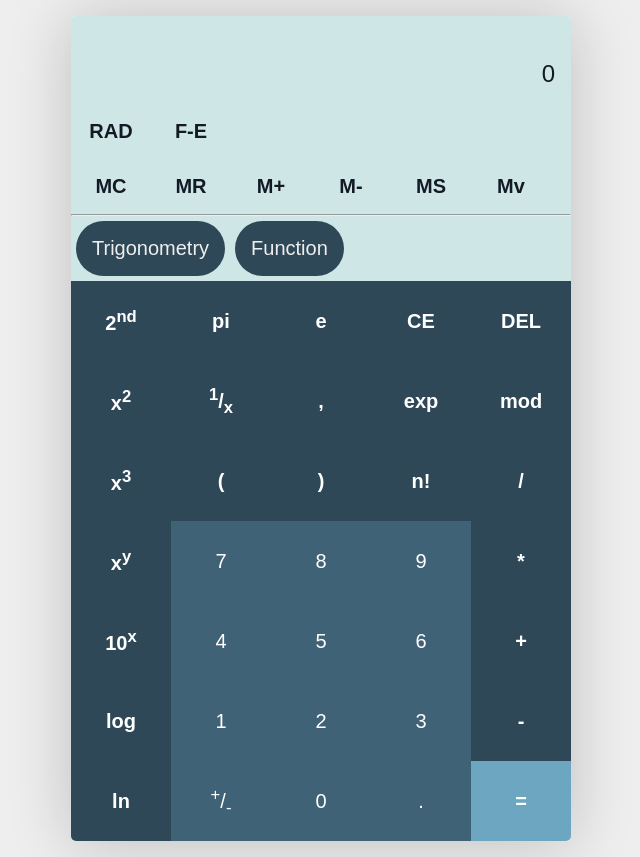
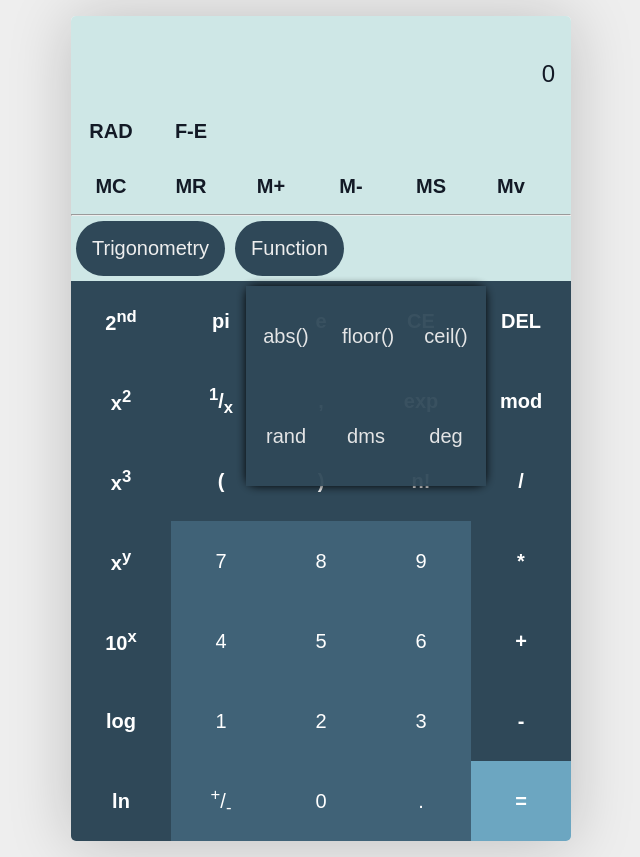
Before and after one commit to AchintyaNigam/SciCalc, a React (Create React App) app: page / in a window 1280 px wide. Both pictures are taken after a click on the button "Function". Shown: the whole page, without its empty margins (319-959 px from the left). Built offline with nearby package versions, Linux system fonts and the light colour scheme; the HTML template or start-up script is replaced by a standard one.

Commit message:
functions UI and functionality added (except dms and deg)

```diff
--- a/src/App.js
+++ b/src/App.js
@@ -13,16 +13,20 @@ function App() {
   const [isTrigoClicked, setTrigoVisibility] = useState(false);
   const [second_press_trigo, setSecond_press_trigo] = useState(false);
   const [hyp_press, setHyp_press] = useState(false);
-  const [func_press, setPress] = useState(false);
+  const [isFuncClicked, setFuncVisibility] = useState(false);
 
-
+  const ops = ['/', '*', '+', '-', '.'];
 
   const handleTrigoClick = () => {
     setTrigoVisibility(!isTrigoClicked);
+    setFuncVisibility(false);
   };
 
-  const ops = ['/', '*', '+', '-', '.'];
-
+  const handleFuncClick = () =>
+  {
+    setFuncVisibility(!isFuncClicked);
+    setTrigoVisibility(false);
+  }
 
   const updateCalc = (value) => {
     // Check if the value is an operator
@@ -47,8 +51,10 @@ function App() {
   };
 
   const display_fix = () =>{
-    if(isTrigoClicked)
+    if(isTrigoClicked && !isFuncClicked)
       setTrigoVisibility(false);
+    else if(isFuncClicked && !isTrigoClicked)
+      setFuncVisibility(false);
   }
 
 
@@ -120,7 +126,9 @@ function App() {
           acsch: (x) => 1 / math.asinh(x),
           acoth: (x) => 1 / math.atanh(x),
 
-
+          abs: (x) => Math.abs(x),
+          floor: (x) => Math.floor(x),
+          ceil: (x) => Math.ceil(x),
       };
       if(calc==="")
         setResult("");
@@ -136,6 +144,15 @@ function App() {
   }
   display_fix();
   }
+
+  const random = () =>
+  {
+    const random = Math.random();
+    setCalc("");
+    setResult(random);
+    display_fix();
+  }
+
 
   const clear = () =>
   {
@@ -262,7 +279,7 @@ function App() {
         <button onClick={handle_hyp_click} style={{ backgroundColor: '#6ca6c1'}}>hyp</button>,
         <button onClick={()=>updateCalc('sech(')}>sech</button>,
         <button onClick={()=>updateCalc('cosech(')}>csch</button>,
-        <button onClick={()=>updateCalc('coth(')}>coth</button>
+        <button onClick={()=>updateCalc('coth(')}>coth</button>,
       )
     }
     else if(hyp_press && second_press_trigo)
@@ -319,11 +336,21 @@ function App() {
         <div className='trigoNfunc'>
           <hr></hr>
           <button onClick={handleTrigoClick}>Trigonometry</button>
-          <button>Function</button>
+          <button onClick={handleFuncClick}>Function</button>
           <div className='trigo-container'>
             {isTrigoClicked && <div className='trigo'>
               {trigo_changes()}
             </div>}
+          <div classNAme='func-container'>
+            {isFuncClicked && <div className='func'>
+              <button onClick={()=>updateCalc('abs(')}>abs()</button>
+              <button onClick={()=>updateCalc('floor(')}>floor()</button>
+              <button onClick={()=>updateCalc('ceil(')}>ceil()</button>
+              <button onClick={random}>rand</button>
+              <button>dms</button>
+              <button>deg</button>
+              </div>}
+          </div>
           </div>
 
         </div>
--- a/src/index.css
+++ b/src/index.css
@@ -112,6 +112,35 @@ body{
   background-color: var(--primary);
 }
 
+.func-container
+{
+  position: relative;
+}
+
+.func{
+  opacity: 95%;
+  position: absolute;
+  top: 5px;
+  left: 175px;
+  border-radius: 10px;
+  background-color: var(--display);
+  box-shadow: 0 0 10px rgba(0, 0, 0, 1);
+  display: grid;
+  grid-template-columns: repeat(3, var(--button-width));
+  grid-template-rows: repeat(2, var(--button-height));
+
+  background-color: var(--light);
+  z-index: 1;
+}
+
+.func button{
+  width: 100%;
+  margin: 0;
+  border-radius: 0;
+  background-color: var(--primary);
+}
+
+
 
 .buttons_container{
   display: flex;
```
